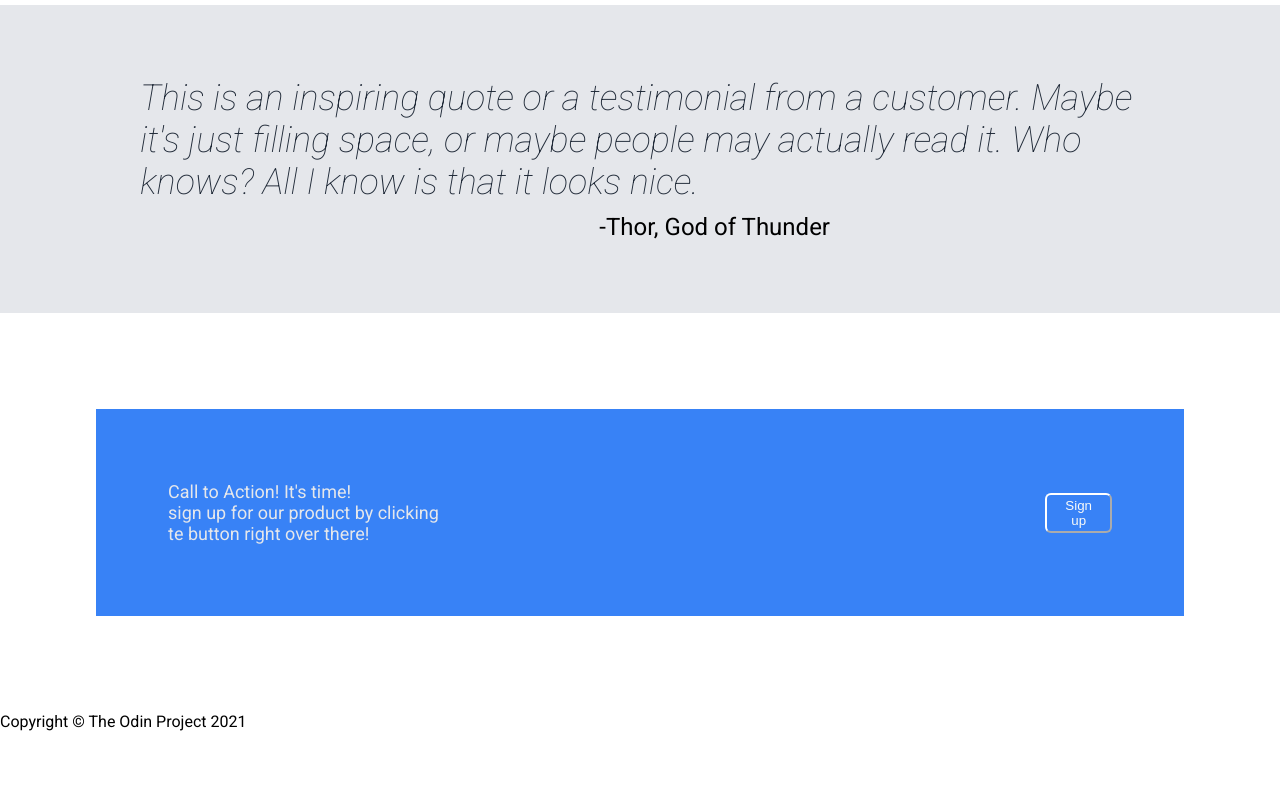
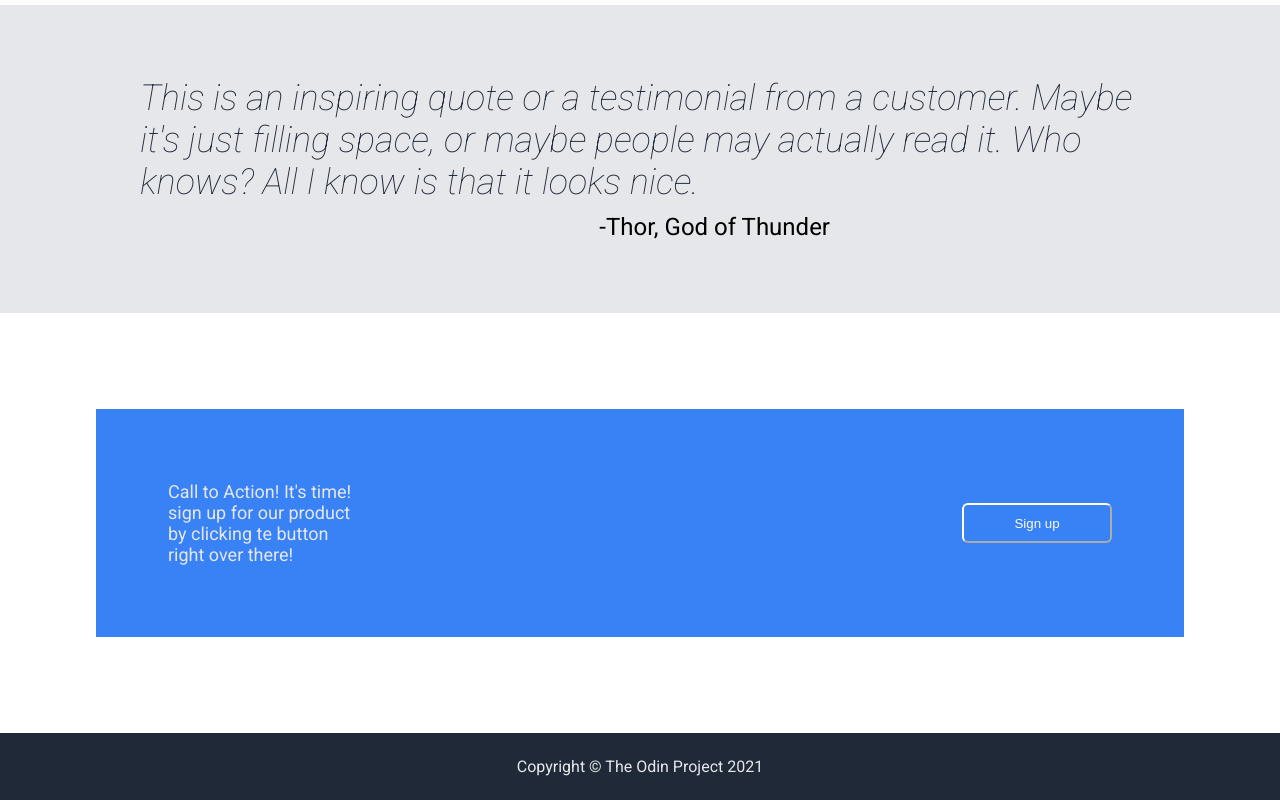
Before and after one commit to LazyPanda72/landing_page, a plain HTML site: page index.html in a window 1280 px wide. Shown: the part 782-1582 px from the top of the page. Before the commit the page ends 1513 px from the top, so only its background shows below. Drawn offline with Linux system fonts and the light colour scheme.

Commit message:
worked on style and button fix

```diff
--- a/style.css
+++ b/style.css
@@ -85,11 +85,14 @@ button{
     color: #F9FAF8;
     padding: 10px;
     border-radius: 6px;
-    height: 12px;
+    height: 36px;
     display: flex;
     justify-content: center;
     align-items: center;
     border-color: #3882f6;
+    flex: 0 1 200px;
+    width: 150px;
+    height: 30px;
 }
 
 .info-title{
@@ -175,3 +178,13 @@ button{
     padding: 18px;
     box-shadow: none;
 }
+
+.footer {
+    background-color: #1F2937;
+    font-size: 16px;
+    display: flex;
+    justify-content: center;
+    align-items: center;
+    padding: 24px;
+    color: #e5e7eb;
+}
```
